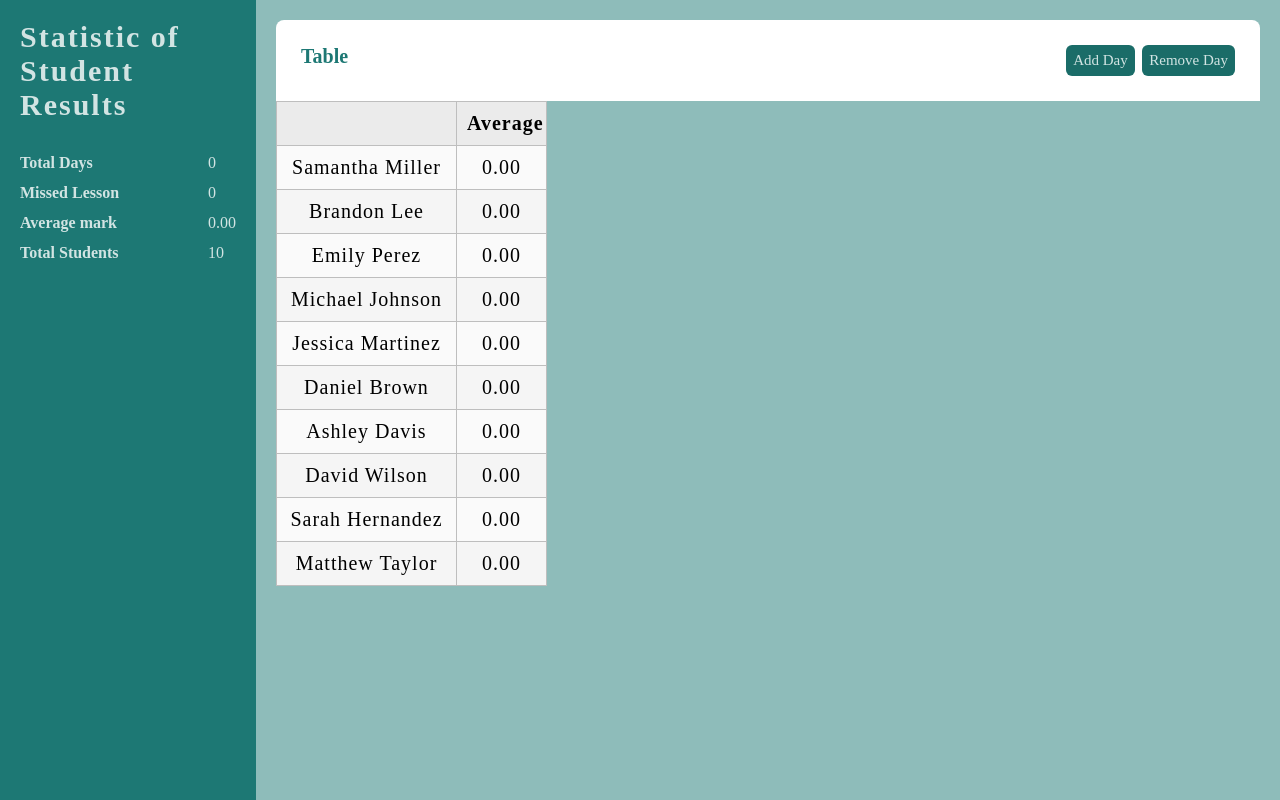
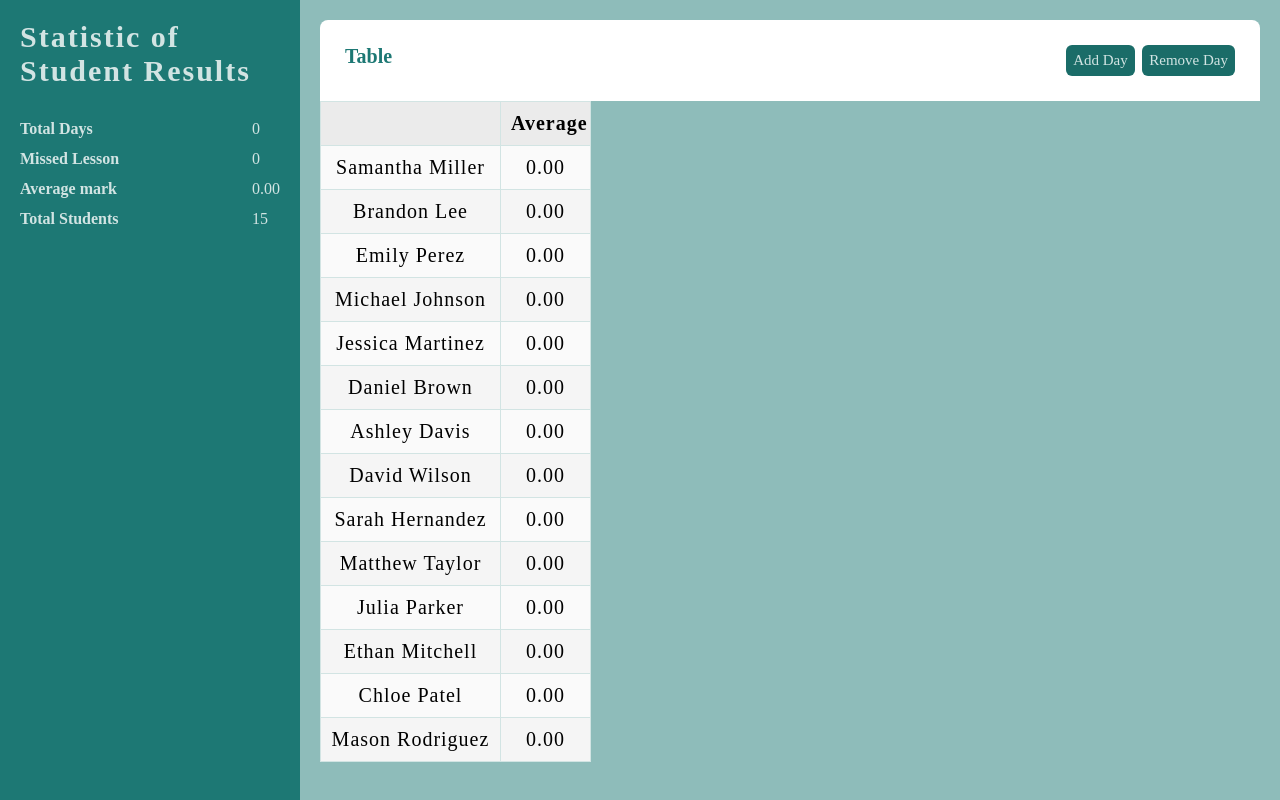
Before and after one commit to Tskhvedadze/dom-project, a plain HTML site: page index.html in a window 1280 px wide. Drawn offline with Linux system fonts and the light colour scheme.

Commit message:
completed styles of table

```diff
--- a/index.html
+++ b/index.html
@@ -27,7 +27,7 @@
                         <p id="num-days">0</p>
                         <p id="missed-days">0</p>
                         <p id="average-score">0.00</p>
-                        <p>10</p>
+                        <p>15</p>
                     </div>
                 </div>
             </aside>
@@ -45,10 +45,10 @@
                         </div>
                     </header>
                 </div>
-                <table id="myTable">
-                    <tr class="average" id="add-day-table-body">
-                        <th style="width: 180px"></th>
-                        <th style="width: 9rem">Average</th>
+                <table class="table" id="myTable">
+                    <tr id="add-day-table-body">
+                        <th class="table--firstTh"></th>
+                        <th class="table--secondTh">Average</th>
                     </tr>
                     <tr class="add-grade-row">
                         <td>Samantha Miller</td>
@@ -90,6 +90,22 @@
                         <td>Matthew Taylor</td>
                         <td>0.00</td>
                     </tr>
+                    <tr class="add-grade-row">
+                        <td>Julia Parker</td>
+                        <td>0.00</td>
+                    </tr>
+                    <tr class="add-grade-row">
+                        <td>Ethan Mitchell</td>
+                        <td>0.00</td>
+                    </tr>
+                    <tr class="add-grade-row">
+                        <td>Chloe Patel</td>
+                        <td>0.00</td>
+                    </tr>
+                    <tr class="add-grade-row">
+                        <td>Mason Rodriguez</td>
+                        <td>0.00</td>
+                    </tr>
                 </table>
             </section>
         </main>
--- a/style/abstratcs/_variables.scss
+++ b/style/abstratcs/_variables.scss
@@ -4,3 +4,5 @@ $color--white: #d2e4e3;
 $color--white-2: #ffffff;
 $color--blue: #1a6c68;
 $color--black: #000;
+$color--table-1: rgb(250, 250, 250);
+$color--table-2: rgb(245, 245, 245);
--- a/style/main.scss
+++ b/style/main.scss
@@ -8,7 +8,7 @@ body {
 
 .main {
     display: grid;
-    grid-template-columns: 1fr 4fr;
+    grid-template-columns: 30rem auto;
     position: relative;
 
     &__aside {
@@ -45,7 +45,6 @@ body {
     }
 
     &__section {
-        height: 100vh;
         background-color: $secondary-color;
         padding: 2rem;
         display: flex;
@@ -72,6 +71,7 @@ body {
                 color: $color--white;
                 padding: 0.7rem;
                 border-radius: 6px;
+                cursor: pointer;
 
                 &--add {
                     margin-right: 0.5rem;
@@ -83,21 +83,37 @@ body {
             }
         }
     }
+
+    .table {
+        border-collapse: collapse;
+        border: 1px solid $secondary-color;
+        letter-spacing: 1px;
+        font-size: 2rem;
+        width: 26rem;
+        table-layout: fixed;
+
+        &--firstTh {
+            width: 18rem;
+        }
+
+        &--secondTh {
+            width: 9rem;
+        }
+    }
 }
 
-table {
-    border-collapse: collapse;
-    border: 1px solid $secondary-color;
-    letter-spacing: 1px;
-    font-size: 2rem;
-    width: 260px;
-    table-layout: fixed;
+// Tables rows and columns
+th,
+td {
+    text-align: center;
+    border: 1px solid $color--white;
+    padding: 1rem;
+    cursor: pointer;
 }
 
-td,
-th {
-    border: 1px solid rgb(190, 190, 190);
-    padding: 10px;
+td:hover {
+    background-color: $primary-color !important;
+    color: $color--white;
 }
 
 th {
@@ -105,14 +121,10 @@ th {
     width: 15rem;
 }
 
-td {
-    text-align: center;
-}
-
 tr:nth-child(even) td {
-    background-color: rgb(250, 250, 250);
+    background-color: $color--table-1;
 }
 
 tr:nth-child(odd) td {
-    background-color: rgb(245, 245, 245);
+    background-color: $color--table-2;
 }
```
Also changed, not shown: style/main.css, 1 other file.
